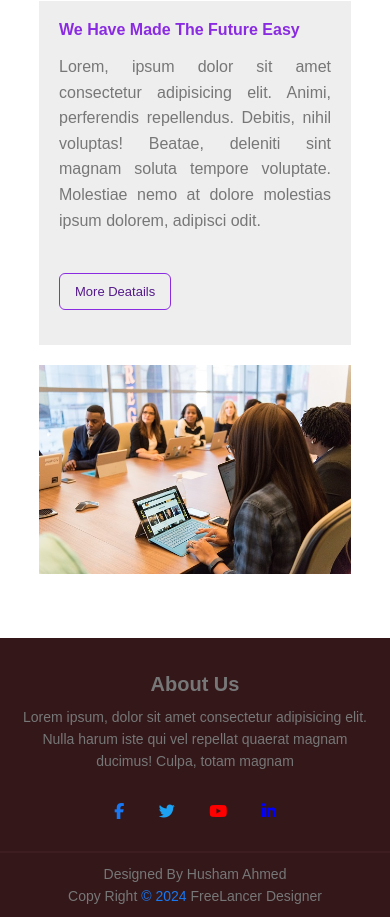
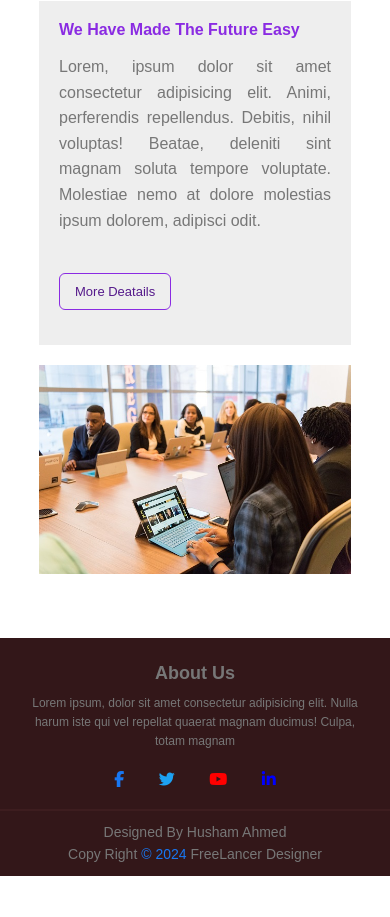
Before and after one commit to husham-99/university, a plain HTML site: page about.html in a window 390 px wide. Shown: the part 481-1398 px from the top of the page. After the commit the page ends 1357 px from the top, so only its background shows below. Drawn offline with Linux system fonts and the light colour scheme.

Commit message:
Add files via upload

```diff
--- a/css/style.css
+++ b/css/style.css
@@ -19,7 +19,7 @@
 
     width: 100%;
     height: 100vh;
-    background-image: url(/images/uni-hall.jpg);
+    background-image:url(images/uni-hall.jpg);
     background-size: cover;
     background-position: center;
     background-repeat: no-repeat;
@@ -1079,24 +1079,41 @@ footer .copy-right span{
     footer p{
 
         width: 90%;
+        font-size: 12px;
+    }
+
+    footer h2{
+
+
+        font-size: 18px;
+    }
+
+    footer .icons i{
+
+
+        font-size: 16px;
+    }
+
+    footer .copy-right {
+
         font-size: 14px;
     }
 
-    footer h2{
-
-
-        font-size: 20px;
-    }
-
-    footer .icons i{
-
-
-        font-size: 16px;
-    }
-
-    footer .copy-right {
-
-        font-size: 14px;
+    footer hr{
+
+
+        margin-top: 20px
+    }
+
+    footer p{
+
+        padding-bottom: 20px
+    }
+
+    footer{
+
+        padding-top: 25px;
+
     }
 
 
```
